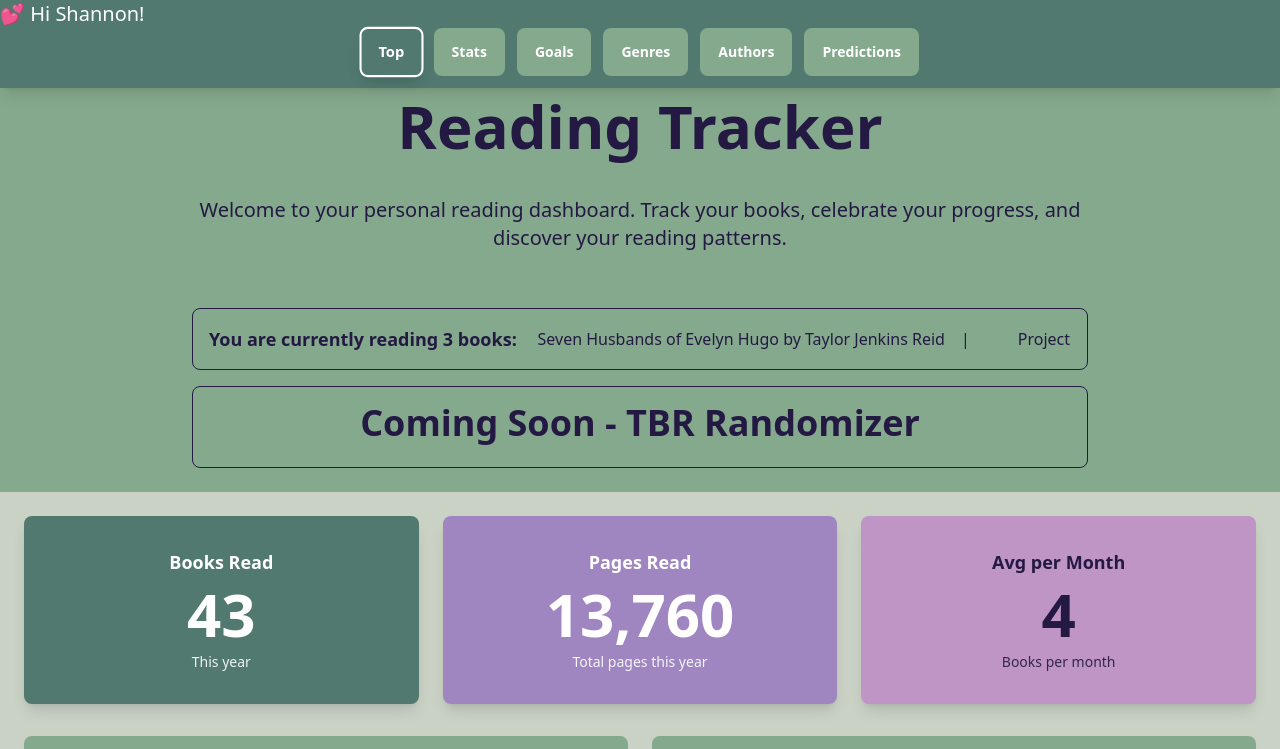
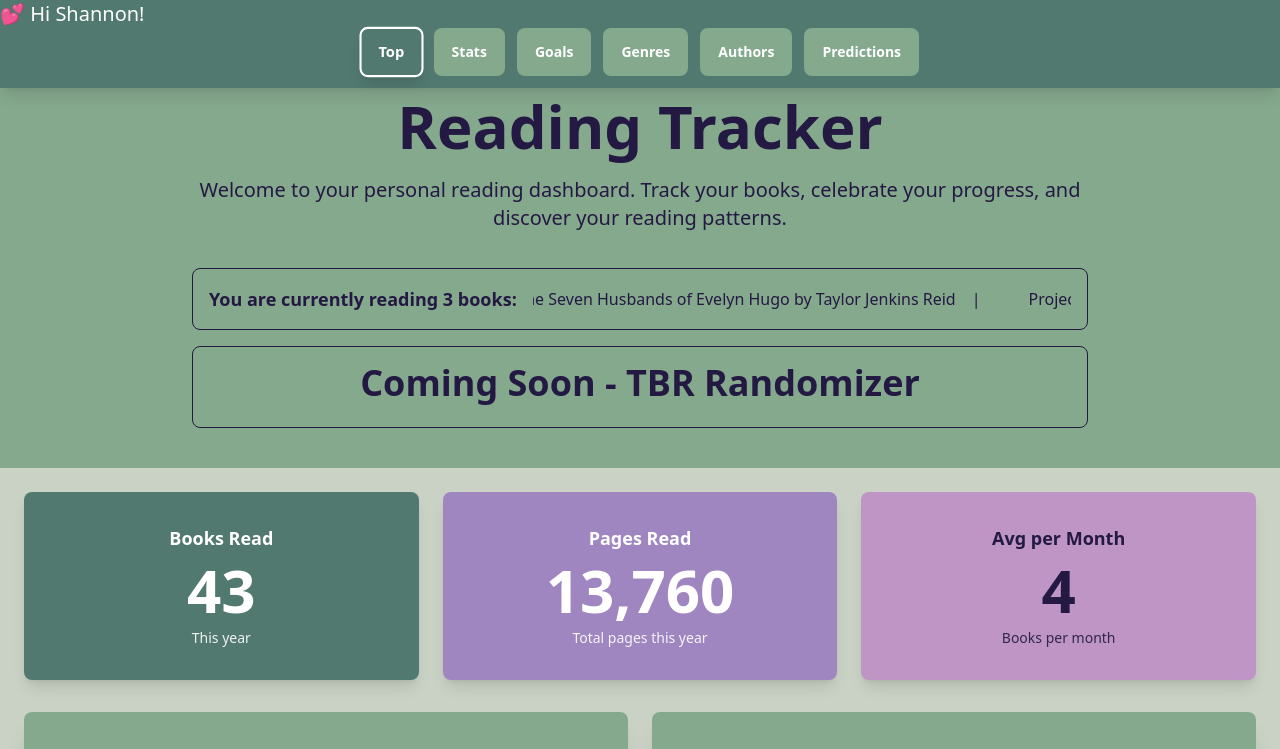
Before and after one commit to najaad/florilegium, a Next.js app: page / in a window 1280 px wide. Shown: the top 749 px of the page. Built offline with nearby package versions, Linux system fonts and the light colour scheme.

Commit message:
Update page.tsx

```diff
--- a/src/app/page.tsx
+++ b/src/app/page.tsx
@@ -187,11 +187,11 @@ export default function Home() {
       </div>
 
       {/* Welcome Section */}
-      <div className="hero bg-base-200 py-6 pt-24">
+      <div className="hero bg-base-200 py-10 pt-24">
         <div className="hero-content text-center">
           <div className="max-w-4xl mx-auto">
             <h1 className="text-6xl font-bold mb-4">Reading Tracker</h1>
-            <p className="py-6 text-xl mb-8">Welcome to your personal reading dashboard. Track your books, celebrate your progress, and discover your reading patterns.</p>
+            <p className="py-1 text-xl mb-8">Welcome to your personal reading dashboard. Track your books, celebrate your progress, and discover your reading patterns.</p>
 
                     {/* Scrolling Currently Reading Banner */}
                     {data?.currentlyReading && data.currentlyReading.length > 0 && (
```
